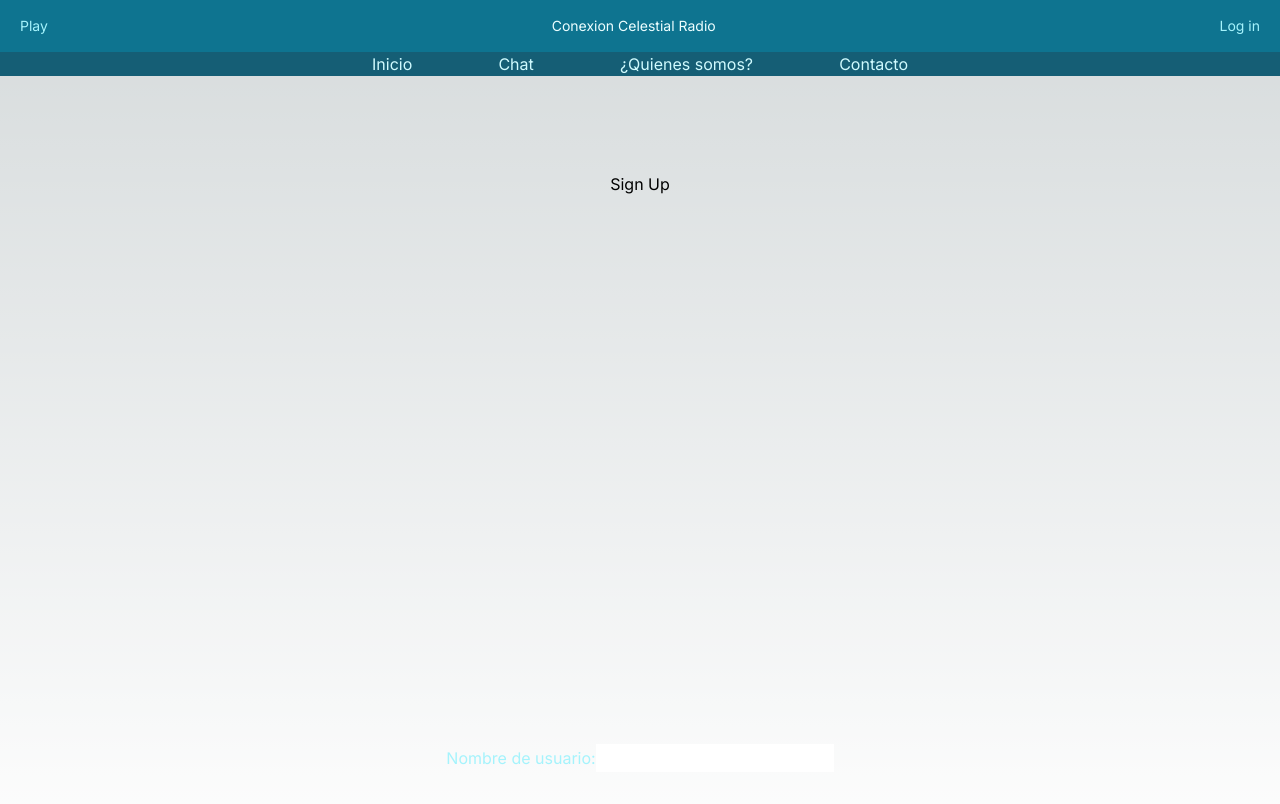
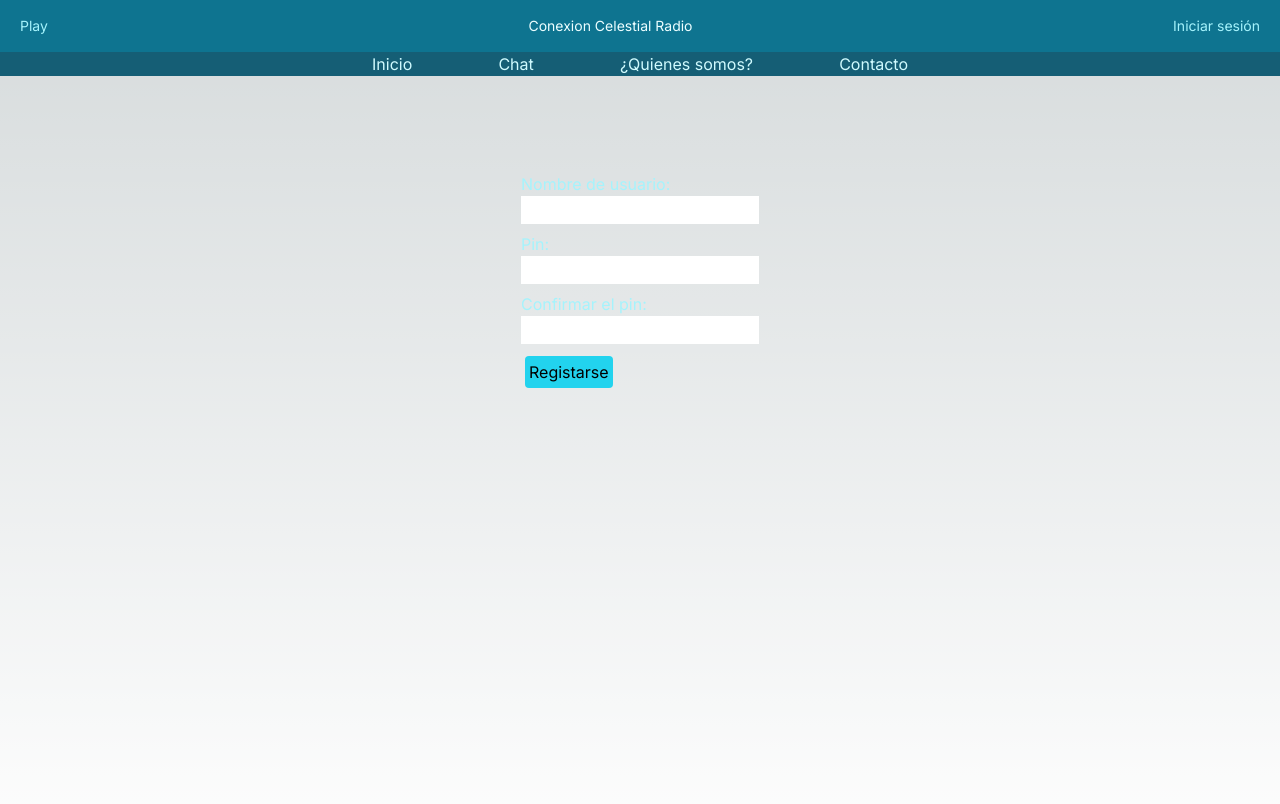
Before and after one commit to isaiorellana-dev/radio-chat-app, a Next.js app: page /signup in a window 1280 px wide. Shown: the top 804 px of the page. Built offline with nearby package versions, Linux system fonts and the light colour scheme; no server answers.

Commit message:
✨ SignUp page and status checker to Login page
Signup page with validations and status checker, also added a status checker to the login page

```diff
--- a/api/hooks/useUser.ts
+++ b/api/hooks/useUser.ts
@@ -20,9 +20,19 @@ function useUser() {
     return await axiosInstance.get("/auth/user")
   }
 
+  const signUp = async (
+    credentials: loginCredentials
+  ): Promise<void | AxiosResponse<any, any>> => {
+    return await axiosInstance.post("/signup", {
+      nickname: credentials.nickname,
+      pin: credentials.pin,
+    })
+  }
+
   return {
     getUserData,
     logIn,
+    signUp,
   }
 }
 
--- a/app/components/Header.tsx
+++ b/app/components/Header.tsx
@@ -37,7 +37,7 @@ const Header = () => {
         {auth.isAuthenticated && user.nickname ? (
           <Profile nickname={user.nickname} />
         ) : (
-          <Link href={"/login"}>Log in</Link>
+          <Link href={"/login"}>Iniciar sesión</Link>
         )}
       </div>
 
--- a/app/login/loginValidations.ts
+++ b/app/login/loginValidations.ts
@@ -4,15 +4,15 @@ export const loginValidations = {
   nickname: yup
     .string()
     .matches(/^\w+$/, {
-      message: "Ingresa un nombre de usuario valido",
+      message: "Ingresa un nombre de usuario valido.",
     })
-    .lowercase("Solo se aceptan letras minusculas")
+    .lowercase("Solo se aceptan letras minusculas.")
     .strict()
-    .required("Ingresa el nombre de usuario"),
+    .required("Ingresa el nombre de usuario."),
   pin: yup
     .string()
     .matches(/^\d+$/, {
-      message: "Ingresa un pin valido",
+      message: "Ingresa un pin valido.",
     })
-    .required("Pin requerido"),
+    .required("Pin requerido."),
 }
--- a/app/login/page.tsx
+++ b/app/login/page.tsx
@@ -1,6 +1,6 @@
 "use client"
 
-import { loginCredentials } from "@/interfaces/req"
+import { loginCredentials, reqLoginInter } from "@/interfaces/req"
 import { ErrorMessage, Field, Form, Formik } from "formik"
 import { AuthToken } from "../../api/services/AuthTokenService"
 import { useDispatch, useSelector } from "react-redux"
@@ -8,10 +8,11 @@ import { setAuth } from "@/context/slices/AuthSlice"
 import useUser from "@/api/hooks/useUser"
 import { setUser } from "@/context/slices/UserSlice"
 import { useRouter } from "next/navigation"
-import { useEffect } from "react"
+import { useEffect, useState } from "react"
 import { stateInterface } from "../../interfaces/redux"
 import { loginValidations } from "./loginValidations"
 import * as yup from "yup"
+import Link from "next/link"
 
 const initialForm: loginCredentials = {
   nickname: "",
@@ -24,8 +25,16 @@ export default function Login() {
   const { getUserData, logIn } = useUser()
   const tokenService = new AuthToken()
   const auth = useSelector((state: stateInterface) => state.auth)
+  const [reqStatus, setReqStatus] = useState<reqLoginInter>({
+    error: "none",
+    loading: false,
+  })
 
   const handleSubmit = async (values: loginCredentials) => {
+    setReqStatus({
+      error: "none",
+      loading: true,
+    })
     await logIn(values)
       .then((res) => {
         if (res) {
@@ -33,15 +42,29 @@ export default function Login() {
           dispatch(setAuth())
         }
       })
-      .catch((err) => console.log(err))
+      .catch((err) => {
+        if (err.response.status == 401) {
+          setReqStatus({
+            error: "bad credentials",
+            loading: false,
+          })
+        } else if (err.response.status == 500) {
+          setReqStatus({
+            error: "internal server error",
+            loading: false,
+          })
+        }
+      })
     await getUserData()
       .then((res) => {
         dispatch(setUser(res.data))
+        setReqStatus({
+          error: "none",
+          loading: false,
+        })
         router.push("/chat")
       })
-      .catch((err) => {
-        console.log(err)
-      })
+      .catch(() => {})
   }
 
   useEffect(() => {
@@ -60,8 +83,18 @@ export default function Login() {
         validationSchema={yup.object(loginValidations)}
       >
         {() => (
-          <Form className="flex flex-col items-center">
-            <div className="mb-2">
+          <Form
+            className="flex flex-col items-center"
+            onChange={() => {
+              if (!reqStatus.loading) {
+                setReqStatus({
+                  error: "none",
+                  loading: false,
+                })
+              }
+            }}
+          >
+            <div className="mb-2 flex flex-col">
               <label htmlFor="nickname" className="text-cyan-200">
                 Nombre de usuario:
               </label>
@@ -77,7 +110,7 @@ export default function Login() {
               />
             </div>
 
-            <div className="mb-2">
+            <div className="mb-2 flex flex-col">
               <label htmlFor="password" className="text-cyan-200">
                 Pin:
               </label>
@@ -85,12 +118,29 @@ export default function Login() {
               <ErrorMessage name="pin" component="p" className="text-red-400" />
             </div>
 
+            {reqStatus.error === "bad credentials" && (
+              <p className="text-red-200">
+                Nombre de usuario o contraseña incorrectos
+              </p>
+            )}
+            {reqStatus.error === "internal server error" && (
+              <p className="text-red-200">
+                Ocurrio un error al hacer tu solicitud, intenta de nuevos en
+                unos minutos
+              </p>
+            )}
+            {reqStatus.loading && <p className="text-cyan-50">Cargando...</p>}
+
             <button
               type="submit"
-              className="bg-cyan-400 hover:bg-cyan-300 p-1 rounded m-1 active:bg-cyan-200"
+              className="bg-cyan-400 hover:bg-cyan-300 p-1 rounded m-1 mb-3 active:bg-cyan-200"
             >
-              Log in
+              Iniciar sesión
             </button>
+            <p className="text-cyan-100">No tienes una cuenta?</p>
+            <Link href={"/signup"} className="text-cyan-200 underline">
+              Registrarse
+            </Link>
           </Form>
         )}
       </Formik>
--- a/app/signup/page.tsx
+++ b/app/signup/page.tsx
@@ -1,20 +1,93 @@
+"use client"
+
 import { ErrorMessage, Field, Form, Formik } from "formik"
+import * as yup from "yup"
+import { signupValidations } from "./signupValidations"
+import useUser from "@/api/hooks/useUser"
+import { reqSignupInter, signUpValues } from "@/interfaces/req"
+import { useState } from "react"
+import Link from "next/link"
 
-const initialForm = {
+const initialForm: signUpValues = {
   nickname: "",
   pin: "",
   confirmPin: "",
 }
 
 export default function SignUp() {
+  const { signUp } = useUser()
+  const [reqStatus, setReqStatus] = useState<reqSignupInter>({
+    error: "none",
+    status: "none",
+  })
+
+  const handleSignUp = async (values: signUpValues) => {
+    setReqStatus({
+      error: "none",
+      status: "pending",
+    })
+    await signUp({ nickname: values.nickname, pin: values.pin })
+      .then(() => {
+        setReqStatus({
+          error: "none",
+          status: "success",
+        })
+      })
+      .catch((e) => {
+        if (e.response.status == 400) {
+          setReqStatus({
+            error: "nickname in use",
+            status: "rejected",
+          })
+        } else if (e.response.status == 500) {
+          setReqStatus({
+            error: "internal server error",
+            status: "rejected",
+          })
+        }
+      })
+  }
+
   return (
     <main className="flex min-h-screen flex-col items-center justify-between p-24">
-      <h1 className="text-center">Sign Up</h1>
+      {/* <h1 className="text-center">Sign Up</h1> */}
 
-      <Formik initialValues={initialForm} onSubmit={() => {}}>
+      {reqStatus.status === "success" && (
+        <div>
+          <p className="text-cyan-50">
+            Registro exitoso!, ahora debes iniciar sesión con la cuenta que
+            acabas de crear.
+          </p>
+
+          <Link href={"/login"} className="text-cyan-200  underline">
+            Siguiente
+          </Link>
+        </div>
+      )}
+
+      {reqStatus.status !== "success" && (
+        <Formik
+          initialValues={initialForm}
+          onSubmit={(v) => {
+            handleSignUp(v)
+          }}
+          validationSchema={yup.object(signupValidations)}
+        >
           {() => (
-          <Form>
-            <div className="mb-2">
+            <Form
+              onChange={() => {
+                if (
+                  reqStatus.error != "none" &&
+                  reqStatus.status != "pending"
+                ) {
+                  setReqStatus({
+                    error: "none",
+                    status: "none",
+                  })
+                }
+              }}
+            >
+              <div className="mb-2 flex flex-col">
                 <label htmlFor="nickname" className="text-cyan-200">
                   Nombre de usuario:
                 </label>
@@ -26,12 +99,65 @@ export default function SignUp() {
                 <ErrorMessage
                   name="nickname"
                   component="p"
+                  className="text-red-400 max-w-xs"
+                />
+              </div>
+              <div className="mb-2  flex flex-col">
+                <label htmlFor="pin" className="text-cyan-200">
+                  Pin:
+                </label>
+                <Field
+                  name="pin"
+                  type="password"
+                  className="text-gray-950 p-0.5"
+                />
+                <ErrorMessage
+                  name="pin"
+                  component="p"
                   className="text-red-400"
                 />
               </div>
+              <div className="mb-2 flex flex-col">
+                <label htmlFor="confirmPin" className="text-cyan-200">
+                  Confirmar el pin:
+                </label>
+                <Field
+                  name="confirmPin"
+                  type="password"
+                  className="text-gray-950 p-0.5"
+                />
+                <ErrorMessage
+                  name="confirmPin"
+                  component="p"
+                  className="text-red-400"
+                />
+              </div>
+
+              {reqStatus.error === "nickname in use" && (
+                <p className="text-red-400">
+                  Ese nombre de usuario no esta disponible
+                </p>
+              )}
+              {reqStatus.error === "internal server error" && (
+                <p className="text-red-400">
+                  Hubo un error interno con la solicitud
+                </p>
+              )}
+
+              {reqStatus.status === "pending" && (
+                <p className="text-cyan-50">Cargando...</p>
+              )}
+
+              <button
+                type="submit"
+                className="bg-cyan-400 hover:bg-cyan-300 p-1 rounded m-1 active:bg-cyan-200"
+              >
+                Registarse
+              </button>
             </Form>
           )}
         </Formik>
+      )}
     </main>
   )
 }
--- /dev/null
+++ b/app/signup/signupValidations.ts
@@ -0,0 +1,25 @@
+import * as yup from "yup"
+
+export const signupValidations = {
+  nickname: yup
+    .string()
+    .matches(/^[a-z]+$/, {
+      message:
+        "Ingresa un nombre de usuario valido, solo se aceptan minusculas.",
+    })
+    .lowercase("Solo se acpetan letras minusculas.")
+    .strict()
+    .required("Nombre de usuario es requerido"),
+  pin: yup
+    .string()
+    .matches(/^\d+$/, {
+      message: "Ingresa un pin valido.",
+    })
+    .min(4, "Tu pin debe ser de 4 digitos o mas.")
+    .max(16, "El pin no puede ser mayor de 16 digitos.")
+    .required("Pin requerido."),
+  confirmPin: yup
+    .string()
+    .oneOf([yup.ref("pin")], "El pin no coincide.")
+    .required("Pin requerido."),
+}
```
Also changed, not shown: interfaces/req.ts (+16 -0 lines). Lines whose indentation alone changed are shown as unchanged.
